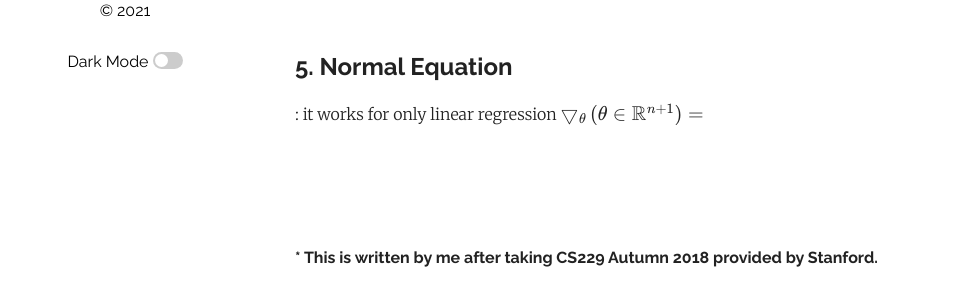
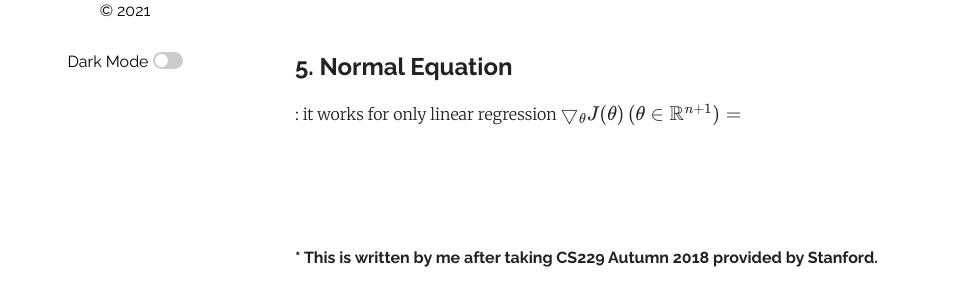
Before and after one commit to dlgur1994/dlgur1994.github.io, a Jekyll site: the page built from _posts/2021-04-06-CS229-Lecture2.md, in a window 1280 px wide and 900 px high, scrolled down 1083 px. Shown: the part 530-823 px from the top of the window, without its empty margins (60-1032 px from the left). Built offline with Jekyll 4.4.1, drawn with Linux system fonts in a browser that asks for light colours; formulas are drawn with MathJax 3; comment, search, counter and statistics services are not loaded.

Commit message:
CS229 lecture2 ing 21/04/21

```diff
--- a/_posts/2021-04-06-CS229-Lecture2.md
+++ b/_posts/2021-04-06-CS229-Lecture2.md
@@ -48,7 +48,7 @@ $$\quad$$ }
 
 ## 5. Normal Equation
 : it works for only linear regression
-$$\bigtriangledown_{\theta} \, (\theta \in \mathbb{R} ^{n+1})= $$
+$$\bigtriangledown_{\theta} J(\theta) \, (\theta \in \mathbb{R} ^{n+1})= $$
 
 <br>
 
```
